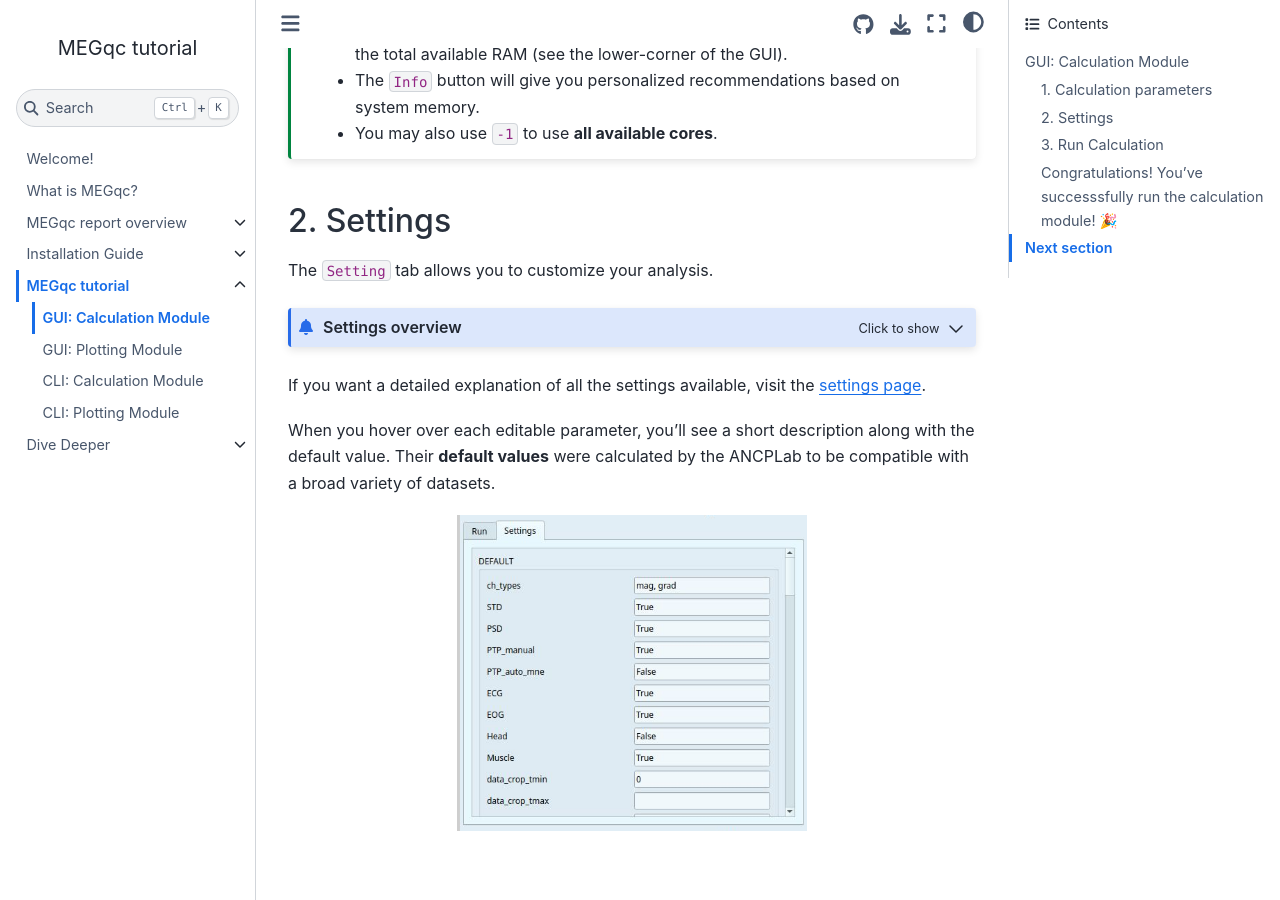
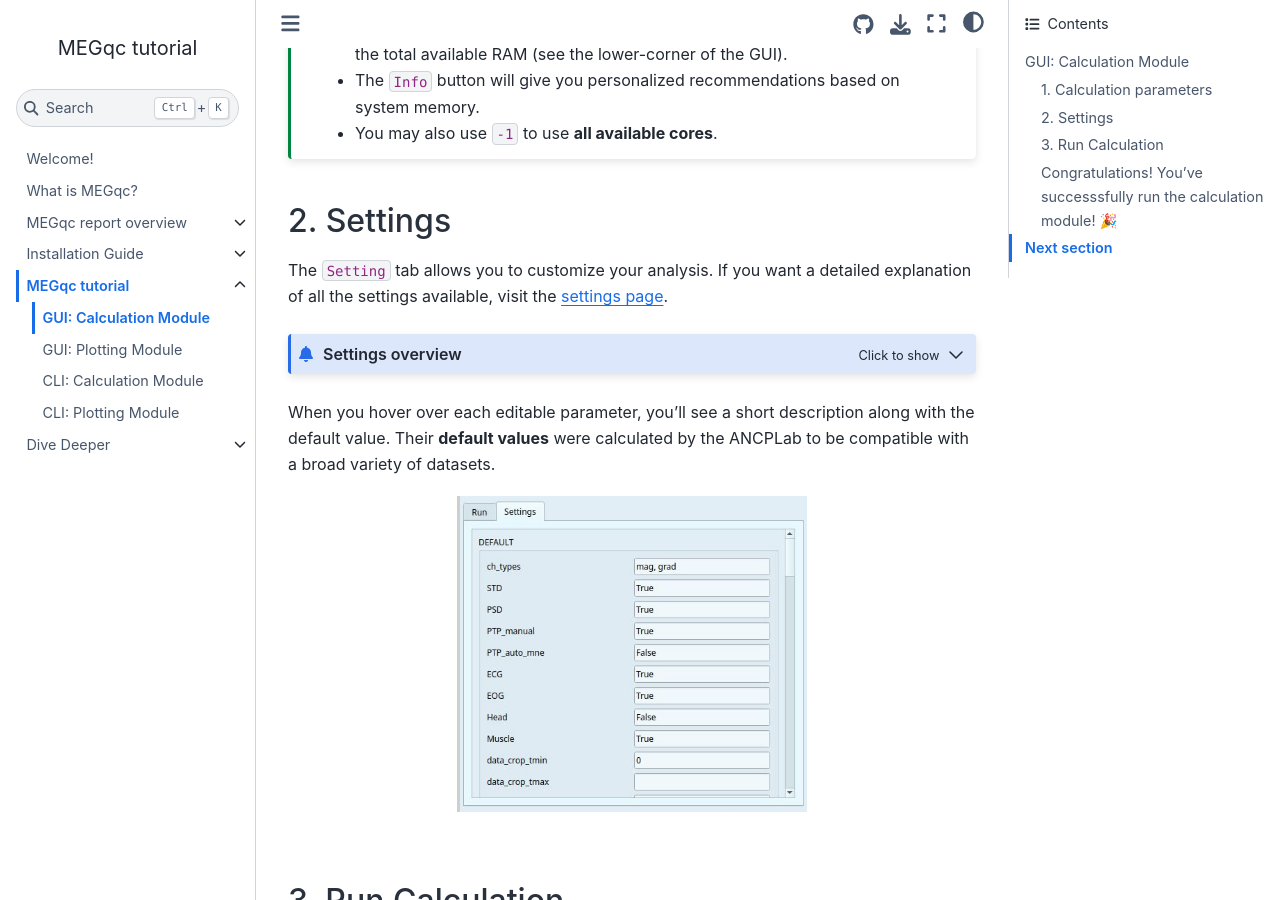
Before and after one commit to ANCPLabOldenburg/megqc_documentation, a Jupyter Book: the page built from tutorial/calc_gui.md, in a window 1280 px wide and 900 px high, scrolled down 1373 px. Built offline with Jupyter Book 1.0.4 settings and Sphinx 7.4.7 and the Sphinx Book theme 1.1.4, drawn with Linux system fonts in a browser that asks for light colours; part of the change alters nothing that is shown.

````diff
--- a/tutorial/calc_gui.md
+++ b/tutorial/calc_gui.md
@@ -31,8 +31,7 @@ Click the left-corner icon of the GUI to open a dropdown list with all available
 ```
 
 ## 2. Settings
-The `Setting` tab allows you to customize your analysis.
-
+The `Setting` tab allows you to customize your analysis. If you want a detailed explanation of all the settings available, visit the [settings page](../extra/settings).
 
 ```{admonition} Settings overview
 :class: dropdown
@@ -44,7 +43,6 @@ The settings are grouped into categories:
 * *Metric-specfic settings:* every metric includes their own editable group of settings, such as how many standard deviations from the mean to use as a threshold, the edge frequencies for PSD calculation, or the minimun PTP amplitude to count as a peak.
 
 ```
-If you want a detailed explanation of all the settings available, visit the [settings page](../extra/settings).
 
 When you hover over each editable parameter, you'll see a short description along with the default value. Their **default values** were calculated by the ANCPLab to be compatible with a broad variety of datasets.
 
````
